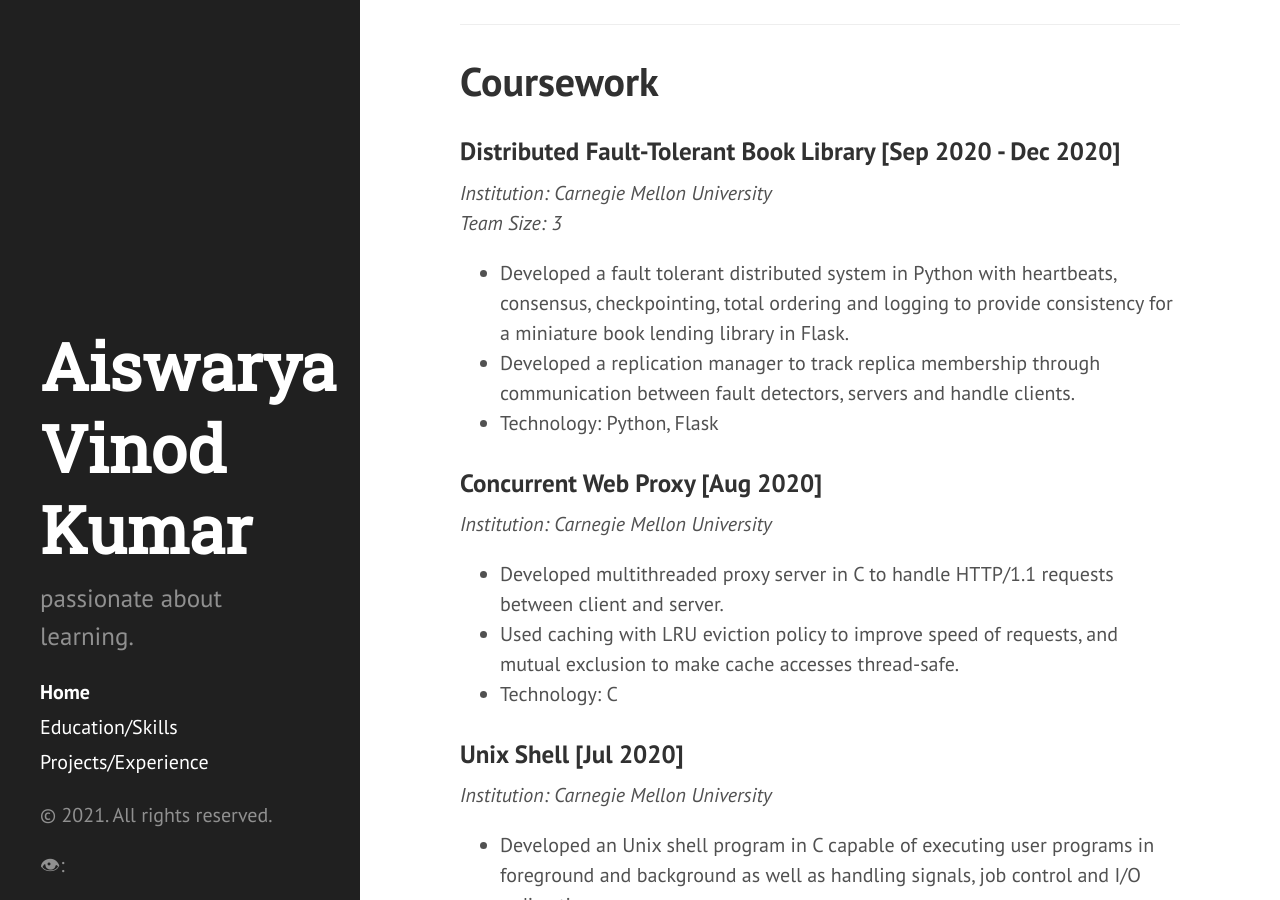
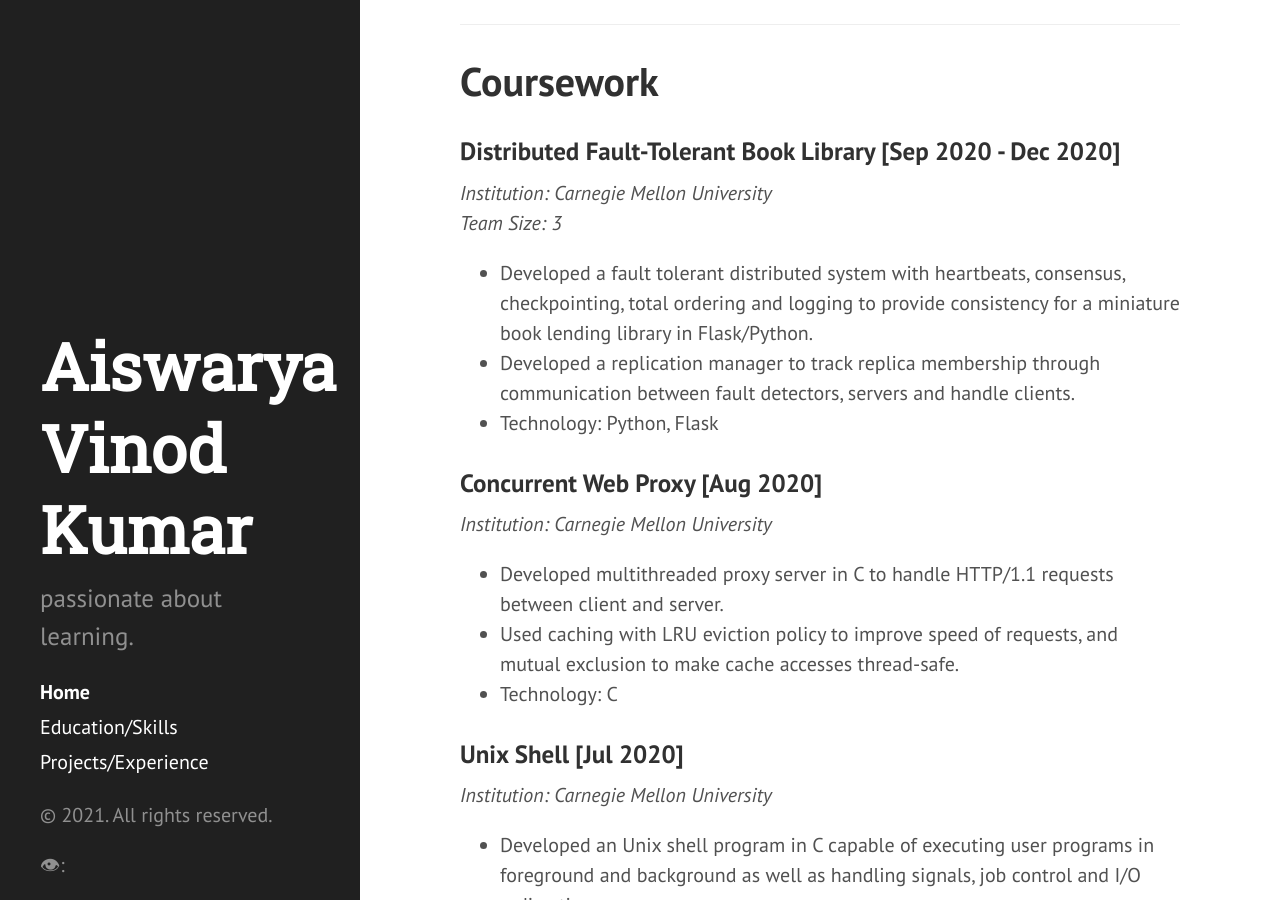
Before and after one commit to aiskumo/projects, a Jekyll site: the page built from projects.md, in a window 1280 px wide and 900 px high, scrolled down 4892 px. Built offline with Jekyll 4.4.1, drawn with Linux system fonts in a browser that asks for light colours; our own code applies the rules of GitHub Pages for plain Markdown files; comment, search, counter and statistics services are not loaded.

```diff
--- a/projects.md
+++ b/projects.md
@@ -125,7 +125,7 @@ I've done several projects over the years which dip into natural language proces
 <h3>Distributed Fault-Tolerant Book Library [Sep 2020 - Dec 2020]</h3>
 <i>Institution: Carnegie Mellon University</i><br>
 <i>Team Size: 3</i><br>
-* Developed a fault tolerant distributed system in Python with heartbeats, consensus, checkpointing, total ordering and logging to provide consistency for a miniature book lending library in Flask.<br>
+* Developed a fault tolerant distributed system with heartbeats, consensus, checkpointing, total ordering and logging to provide consistency for a miniature book lending library in Flask/Python.<br>
 * Developed a replication manager to track replica membership through communication between fault detectors, servers and handle clients.<br>
 * Technology: Python, Flask <br>
 
```
